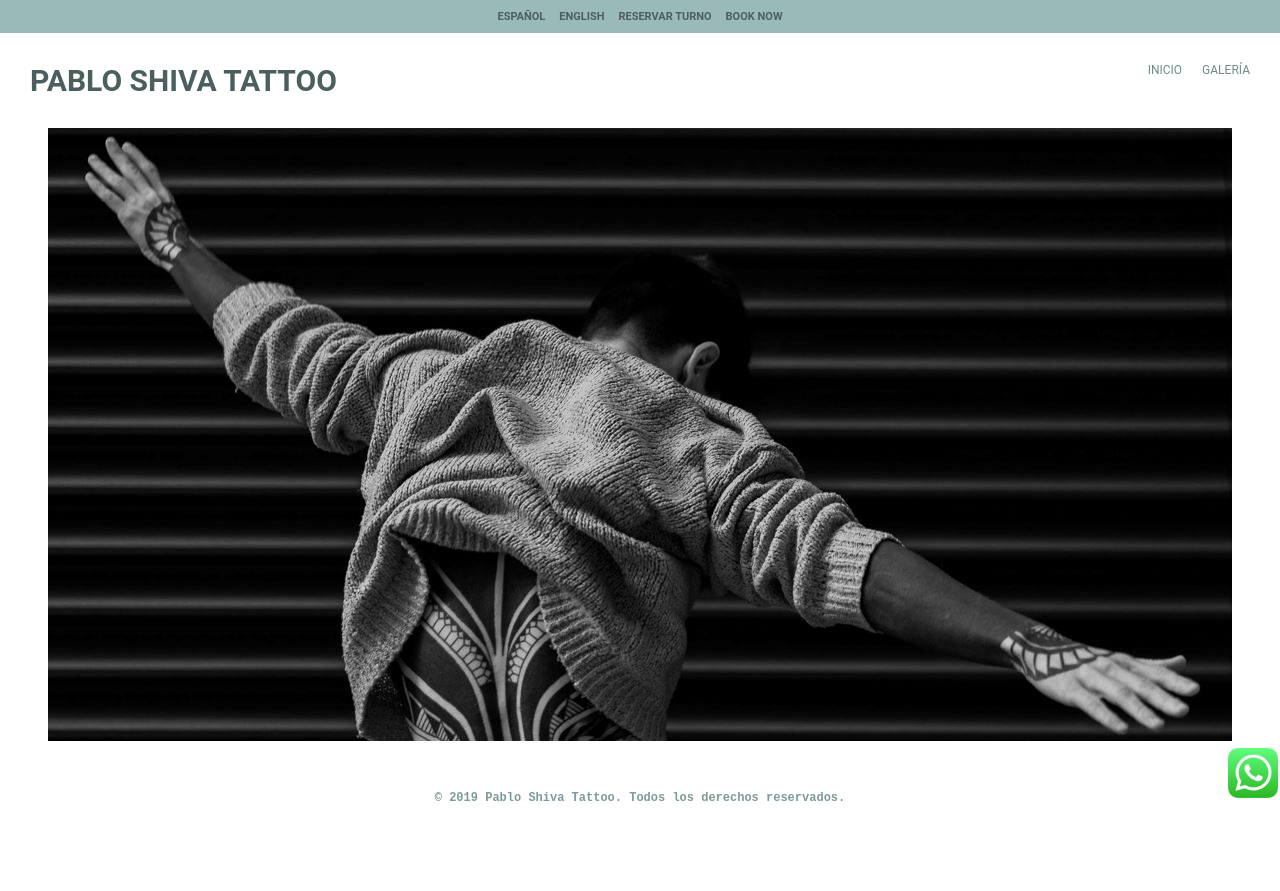
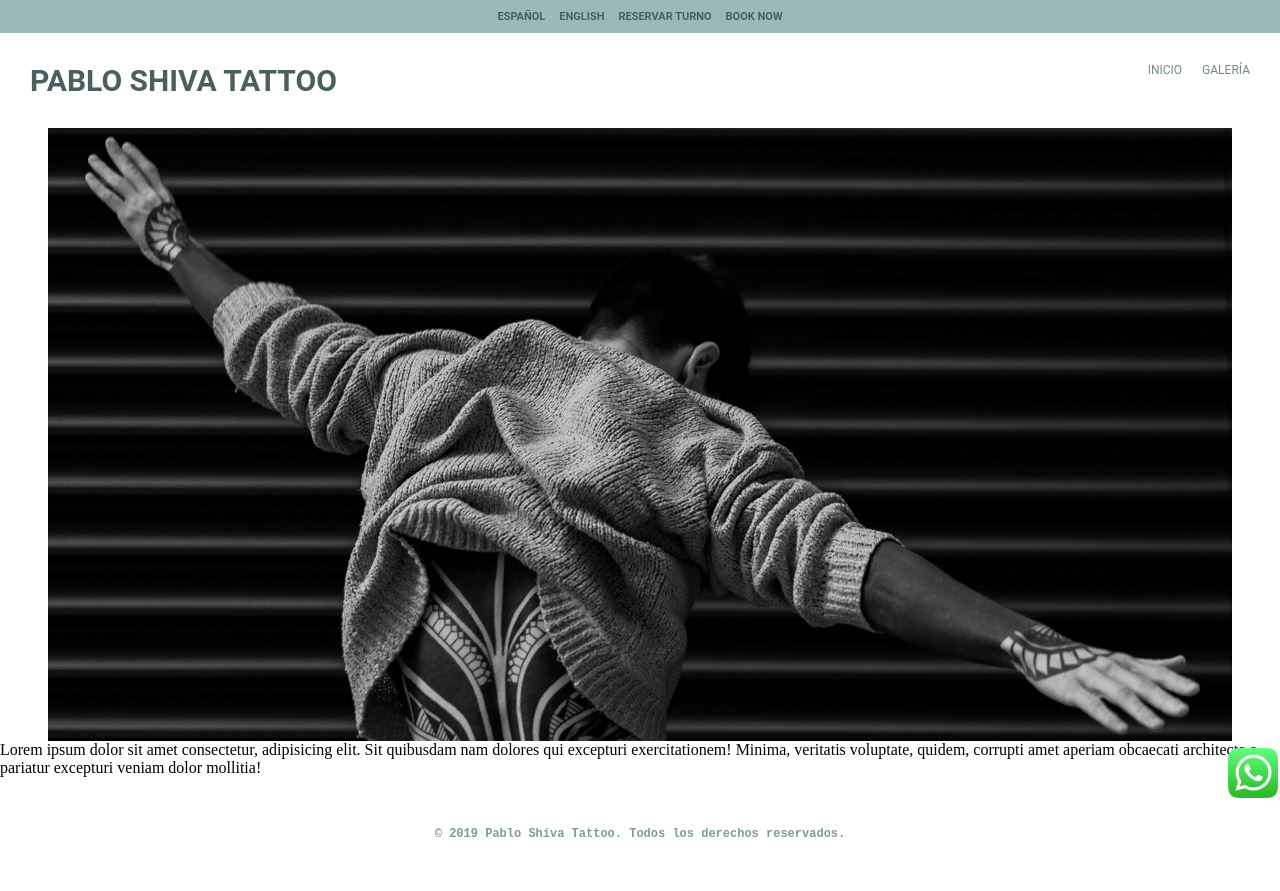
Before and after one commit to AnaliaPan/claseGitHub, a plain HTML site: page index.html in a window 1280 px wide. Before the commit the page ends 855 px from the top, so only its background shows below. Drawn offline with Linux system fonts and the light colour scheme.

Commit message:
Cambios en el index

```diff
--- a/index.html
+++ b/index.html
@@ -59,6 +59,14 @@
     <main class="mainHome">
         <img src="img/principal.jpg" alt="Imagen de persona tatuada.">
     </main>
+
+    <!--Nuevos cambios PRUEBA GitHub-->
+    <div>
+        <p>
+            Lorem ipsum dolor sit amet consectetur, adipisicing elit. Sit quibusdam nam dolores qui excepturi exercitationem! Minima, veritatis voluptate, quidem, corrupti amet aperiam obcaecati architecto a pariatur excepturi veniam dolor mollitia!
+        </p>
+    </div>
+
 <!--Fin MAIN-->
 
 <!--Inicio FOOTER-->
```
